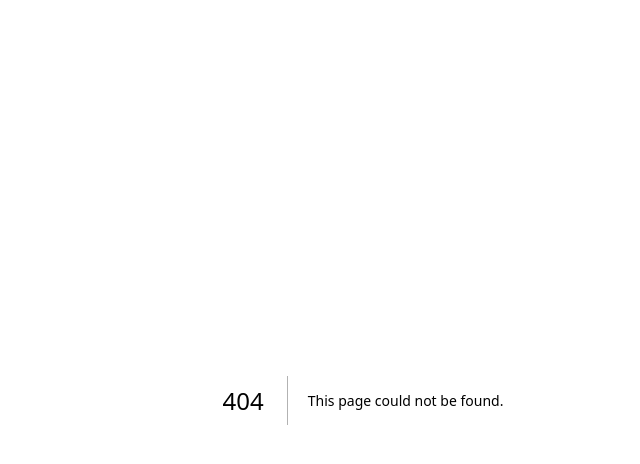
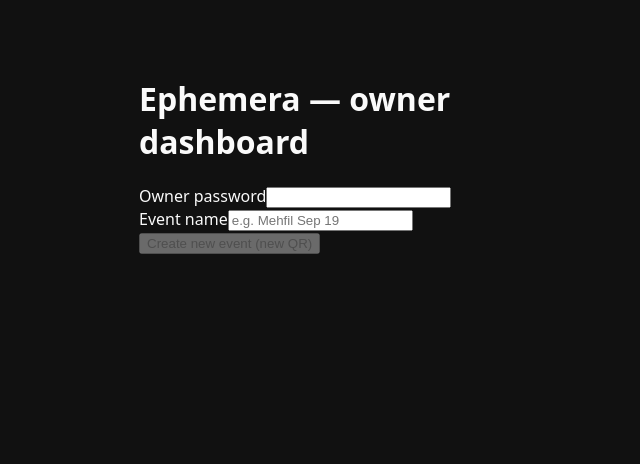
Before and after one commit to anshika-srivastava83/ephemera, a Next.js app: page /owner/dashboard in a window 1280 px wide. Before the commit this address had no page. Shown: the top 464 px of the page, without its empty margins (277-917 px from the left). Built offline with nearby package versions, Linux system fonts and the light colour scheme.

Commit message:
Add owner dashboard: create event, generate QR, close QR

```diff
--- /dev/null
+++ b/app/owner/dashboard/page.js
@@ -0,0 +1,74 @@
+'use client';
+
+import { useState } from 'react';
+import QRCode from 'qrcode.react';
+
+export default function OwnerDashboard() {
+  const [password, setPassword] = useState('');
+  const [name, setName] = useState('');
+  const [event, setEvent] = useState(null);
+  const [status, setStatus] = useState('');
+
+  async function createEvent() {
+    setStatus('Creating event...');
+    const res = await fetch('/api/events', {
+      method: 'POST',
+      headers: { 'Content-Type': 'application/json' },
+      body: JSON.stringify({ name, ownerPassword: password }),
+    });
+    const data = await res.json();
+    if (!res.ok) {
+      setStatus(`Error: ${data.error}`);
+      return;
+    }
+    setEvent(data.event);
+    setStatus('');
+  }
+
+  async function closeQr() {
+    await fetch(`/api/events/${event.id}/close`, {
+      method: 'POST',
+      headers: { 'Content-Type': 'application/json' },
+      body: JSON.stringify({ ownerPassword: password }),
+    });
+    setStatus('QR closed. No more submissions will be accepted.');
+  }
+
+  const submitUrl = event
+    ? `${typeof window !== 'undefined' ? window.location.origin : ''}/event/${event.id}/submit`
+    : '';
+
+  return (
+    <main style={{ maxWidth: 480, margin: '40px auto', padding: 16 }}>
+      <h1>Ephemera — owner dashboard</h1>
+
+      <label>Owner password</label>
+      <input type="password" value={password} onChange={(e) => setPassword(e.target.value)} />
+
+      {!event && (
+        <div>
+          <label>Event name</label>
+          <input value={name} onChange={(e) => setName(e.target.value)} placeholder="e.g. Mehfil Sep 19" />
+          <button onClick={createEvent} disabled={!password || !name}>
+            Create new event (new QR)
+          </button>
+        </div>
+      )}
+
+      {event && (
+        <div>
+          <p>Event: {event.name}</p>
+          <QRCode value={submitUrl} size={220} />
+          <p>{submitUrl}</p>
+          <button onClick={closeQr}>Close QR (stop submissions)</button>
+          <p>
+            Next: go to <a href={`/owner/event/${event.id}/moderate`}>the moderation screen</a> to
+            swipe through submissions.
+          </p>
+        </div>
+      )}
+
+      {status && <p>{status}</p>}
+    </main>
+  );
+}
```
